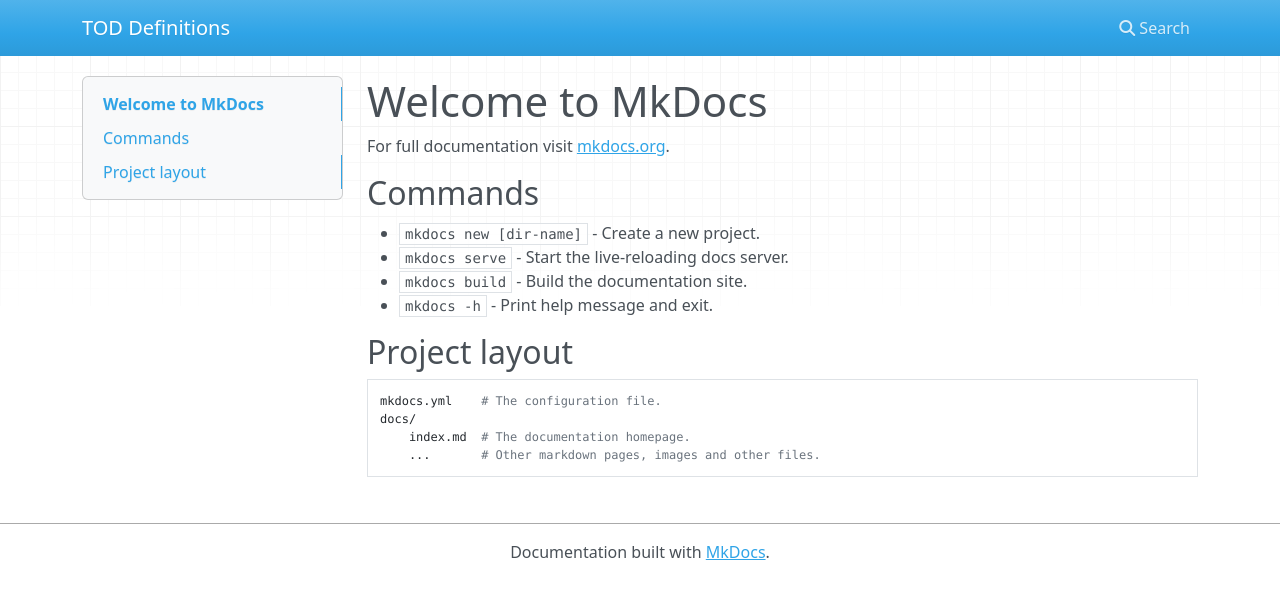
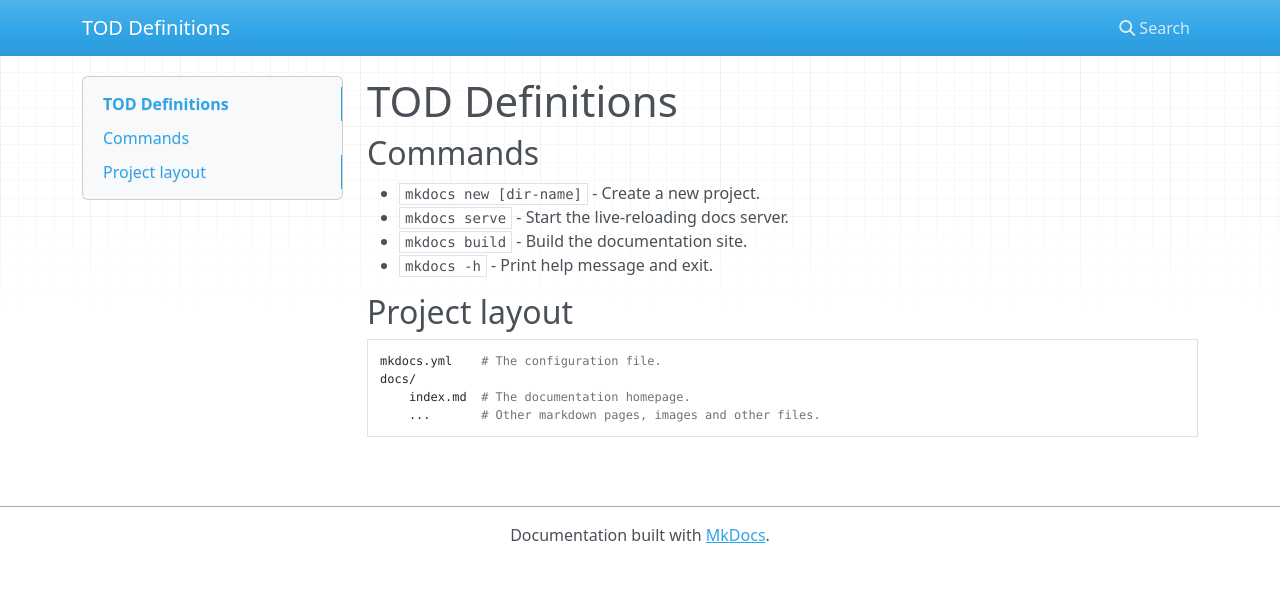
Before and after one commit to TOD-theses/definitions, an MkDocs documentation site: the page built from docs/index.md, in a window 1280 px wide. Shown: the top 599 px of the page. Built offline with MkDocs 1.6.1, drawn with Linux system fonts in a browser that asks for light colours; nearby versions of some CDN libraries.

Commit message:
docs: change title

```diff
--- a/docs/index.md
+++ b/docs/index.md
@@ -1,6 +1,5 @@
-# Welcome to MkDocs
+# TOD Definitions
 
-For full documentation visit [mkdocs.org](https://www.mkdocs.org).
 
 ## Commands
 
```
